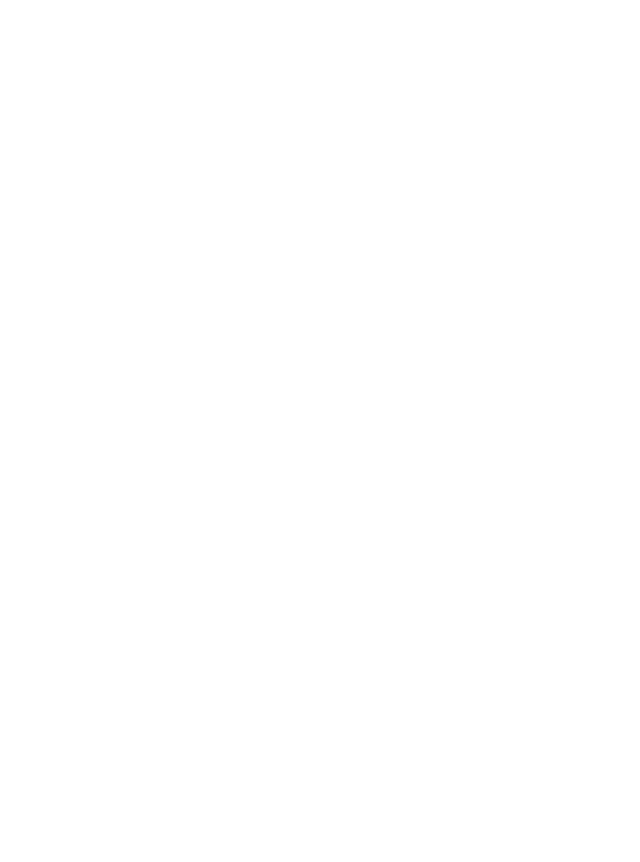
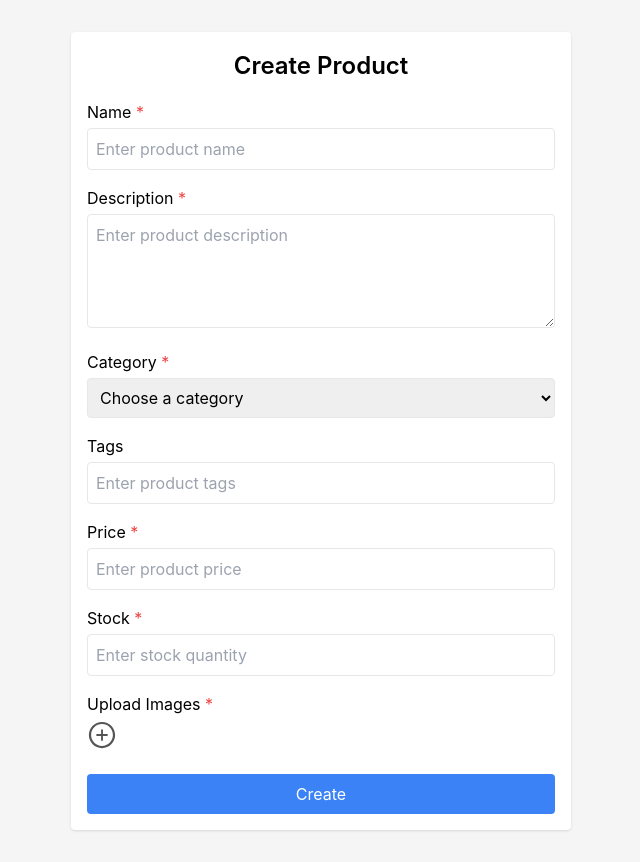
Before and after one commit to vishalm342/Ecommerce-Follow-Along, a React (Create React App) app in the folder frontend/: page /create-product in a window 1280 px wide. Before the commit this address had no page. Shown: the whole page, without its empty margins (319-959 px from the left). Before the commit the page ends 800 px from the top, so only its background shows below. Built offline with nearby package versions, Linux system fonts and the light colour scheme.

Commit message:
Completed Milestone 9

```diff
--- a/frontend/src/App.js
+++ b/frontend/src/App.js
@@ -1,7 +1,6 @@
 import React from "react";
 import { BrowserRouter, Routes, Route } from "react-router-dom";
-import { LoginPage, SignupPage, Home } from "./Routes.js";
-
+import { LoginPage, SignupPage, Home, CreateProduct } from "./Routes.js";
 import "./App.css";
 
 const App = () => {
@@ -11,8 +10,10 @@
         <Route path="/" element={<Home />} />
         <Route path="/login" element={<LoginPage />} />
         <Route path="/signup" element={<SignupPage />} />
+        <Route path="/create-product" element={<CreateProduct />} />
       </Routes>
     </BrowserRouter>
+
   );
 };
 
--- a/frontend/src/Routes.js
+++ b/frontend/src/Routes.js
@@ -1,5 +1,5 @@
 import LoginPage from "./pages/LoginPage";
 import SignupPage from "./pages/SignupPage";
 import Home from "./pages/Home";
-
-export { LoginPage, SignupPage, Home };
+import CreateProduct from "./pages/createProduct";
+export { LoginPage, SignupPage, Home, CreateProduct };
--- /dev/null
+++ b/frontend/src/pages/createProduct.jsx
@@ -0,0 +1,183 @@
+import React, { useState, useEffect } from "react";
+import { AiOutlinePlusCircle } from "react-icons/ai";
+
+const CreateProduct = () => {
+  const [images, setImages] = useState([]);
+  const [previewImages, setpreviewImages] = useState([]);
+  const [name, setName] = useState("");
+  const [description, setDescription] = useState("");
+  const [category, setCategory] = useState("");
+  const [tags, setTags] = useState("");
+  const [price, setPrice] = useState("");
+  const [stock, setStock] = useState("");
+
+  const categoriesData = [
+    { title: "Electronics" },
+    { title: "Clothing" },
+    { title: "Books" },
+    { title: "Home Appliances" },
+  ];
+
+  // eslint-disable-next-line no-unused-vars
+  const handleImageChange = (e) => {
+    const files = Array.from(e.target.files);
+    setImages((prevImages) => prevImages.concat(files));
+    const imagePreviews = files.map((file) => URL.createObjectURL(file));
+    setpreviewImages((prevPreviews) => [...prevPreviews, ...imagePreviews]);
+  };
+
+  useEffect(() => {
+    return () => {
+      previewImages.forEach((preview) => URL.revokeObjectURL(preview));
+    };
+  }, [previewImages]);
+
+  const handleSubmit = (e) => {
+    e.preventDefault();
+    const productData = {
+      name,
+      description,
+      category,
+      tags,
+      price,
+      stock,
+      images,
+    };
+    console.log("Product details", productData);
+    alert("Product created successfully");
+    setImages([]);
+    setpreviewImages([]);
+    setName("");
+    setDescription("");
+    setTags("");
+    setCategory("");
+    setPrice("");
+    setStock("");
+  };
+
+  return (
+    <div className="w-full min-h-screen bg-neutral-100 p-8">
+      <div className="w-[90%] max-w-[500px] bg-white shadow h-auto rounded-[4px] p-4 mx-auto">
+        <h5 className="text-[24px] font-semibold text-center">
+          Create Product
+        </h5>
+        <form onSubmit={handleSubmit}>
+          <div className="mt-4">
+            <label className="pb-1 block">
+              Name <span className="text-red-500">*</span>
+            </label>
+            <input
+              type="text"
+              value={name}
+              className="w-full p-2 border rounded"
+              onChange={(e) => setName(e.target.value)}
+              placeholder="Enter product name"
+              required
+            />
+          </div>
+          <div className="mt-4">
+            <label className="pb-1 block">
+              Description <span className="text-red-500">*</span>
+            </label>
+            <textarea
+              value={description}
+              className="w-full p-2 border rounded"
+              onChange={(e) => setDescription(e.target.value)}
+              placeholder="Enter product description"
+              rows="4"
+              required
+            ></textarea>
+          </div>
+          <div className="mt-4">
+            <label className="pb-1 block">
+              Category <span className="text-red-500">*</span>
+            </label>
+            <select
+              className="w-full p-2 border rounded"
+              value={category}
+              onChange={(e) => setCategory(e.target.value)}
+              required
+            >
+              <option value="">Choose a category</option>
+              {categoriesData.map((i) => (
+                <option value={i.title} key={i.title}>
+                  {i.title}
+                </option>
+              ))}
+            </select>
+          </div>
+          <div className="mt-4">
+            <label className="pb-1 block">Tags</label>
+            <input
+              type="text"
+              value={tags}
+              className="w-full p-2 border rounded"
+              onChange={(e) => setTags(e.target.value)}
+              placeholder="Enter product tags"
+            />
+          </div>
+          <div className="mt-4">
+            <label className="pb-1 block">
+              Price <span className="text-red-500">*</span>
+            </label>
+            <input
+              type="number"
+              value={price}
+              className="w-full p-2 border rounded"
+              onChange={(e) => setPrice(e.target.value)}
+              placeholder="Enter product price"
+              required
+            />
+          </div>
+          <div className="mt-4">
+            <label className="pb-1 block">
+              Stock <span className="text-red-500">*</span>
+            </label>
+            <input
+              type="number"
+              value={stock}
+              className="w-full p-2 border rounded"
+              onChange={(e) => setStock(e.target.value)}
+              placeholder="Enter stock quantity"
+              required
+            />
+          </div>
+          <div className="mt-4">
+            <label className="pb-1 block">
+              Upload Images <span className="text-red-500">*</span>
+            </label>
+            <input
+              type="file"
+              id="upload"
+              className="hidden"
+              multiple
+              onChange={handleImageChange}
+              required
+            />
+            <label htmlFor="upload" className="cursor-pointer">
+              <AiOutlinePlusCircle size={30} color="#555" />
+            </label>
+            <div className="flex flex-wrap mt-2">
+              {previewImages.map((img, index) => (
+                <img
+                  src={img}
+                  key={index}
+                  alt="Preview"
+                  className="w-[100px] h-[100px] object-cover m-2"
+                />
+              ))}
+            </div>
+          </div>
+          <button
+            type="submit"
+            className="w-full mt-4 bg-blue-500 text-white p-2 rounded"
+          >
+            Create
+          </button>
+        </form>
+      </div>
+    </div>
+  );
+};
+
+export default CreateProduct;
```
Also changed, not shown: frontend/src/components/products/Product.jsx (line endings or trailing spaces).
